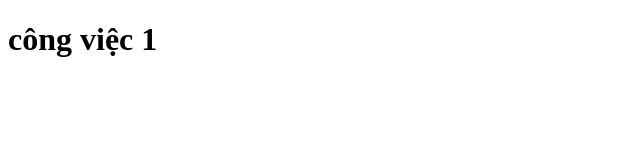
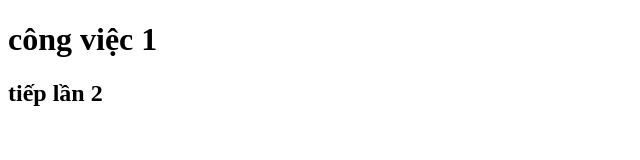
Before and after one commit to Tgiang123/duan5, a plain HTML site: page index.html in a window 1280 px wide. Shown: the whole page, without its empty margins (0-640 px from the left). Drawn offline with Linux system fonts and the light colour scheme.

Commit message:
sửa cv1

```diff
--- a/index.html
+++ b/index.html
@@ -1,5 +1,5 @@
 <!DOCTYPE html>
-<html lang="vi">
+<htm lang="vi">
   <head>
     <meta charset="UTF-8" />
     <meta name="viewport" content="width=device-width, initial-scale=1.0" />
@@ -7,5 +7,5 @@
   </head>
   <body>
     <h1>công việc 1</h1>
-  </body>
-</html>
+    <h2>tiếp lần 2</h2>
+  </body
```
